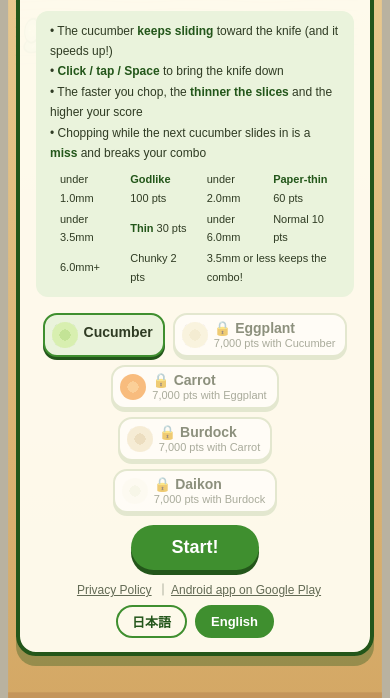
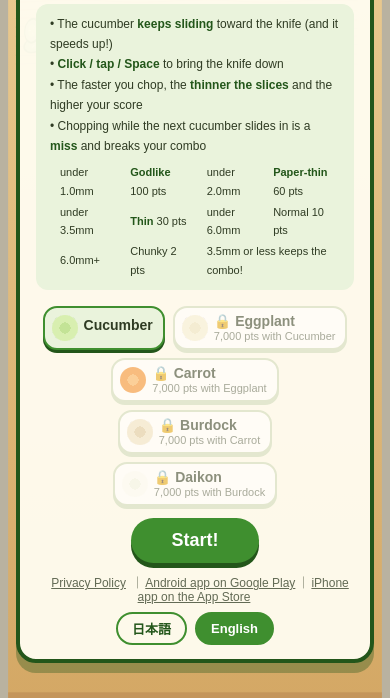
Before and after one commit to techgymjp/cucumber, a website: page index.html in a window 390 px wide. Shown: the part 146-844 px from the top of the page. Drawn offline with Linux system fonts and the light colour scheme; animation ran at ten frames a second.

Commit message:
Web 版のタイトル・結果画面に App Store へのリンクを追加
- Google Play へのリンクの横に「iPhone アプリ（App Store）」を並べる（英語：iPhone app on the App Store）
- 日本語は apps.apple.com/jp、英語は apps.apple.com/us のページを開く。新しいタブで開く
- web-only の範囲に入れてあり、アプリ用のビルド（npm run build:app）では取り除く
- README に App Store の URL を記録

Co-Authored-By: Claude Opus 5.5 <noreply@anthropic.com>
Claude-Session: https://claude.ai/code/session_01BUKG5VYtDsmmHVPB5Vkx7d

```diff
--- a/index.html
+++ b/index.html
@@ -57,7 +57,7 @@
           <a href="https://techgym.jp/privacy-policy/" data-i18n-href="url.privacy" target="_blank" rel="noopener" data-i18n="legal.privacy">プライバシーポリシー</a>
           <span id="adPrivacy" hidden>｜<a href="#" id="adPrivacyLink" data-i18n="legal.adSettings">広告の設定</a></span>
           <!-- web-only: Web 版だけ。アプリには入れない（scripts/build-web.js が npm run build:app で消す） -->
-          <span class="storeLinks" hidden>｜<a class="playLink" href="https://play.google.com/store/apps/details?id=jp.techgym.cucumber" target="_blank" rel="noopener" data-i18n="store.play">Android アプリ版（Google Play）</a></span>
+          <span class="storeLinks" hidden>｜<a class="playLink" href="https://play.google.com/store/apps/details?id=jp.techgym.cucumber" target="_blank" rel="noopener" data-i18n="store.play">Android アプリ版（Google Play）</a></span><span class="storeLinks" hidden>｜<a class="appStoreLink" href="https://apps.apple.com/jp/app/id6827720843" target="_blank" rel="noopener" data-i18n="store.appStore">iPhone アプリ（App Store）</a></span>
           <!-- /web-only -->
         </p>
         <p class="langSel"><button class="langBtn" data-lang="ja">日本語</button><button class="langBtn" data-lang="en">English</button></p>
@@ -124,7 +124,7 @@
           <a id="shareFb" class="sbtn fb" href="#" target="_blank" rel="noopener">Facebook</a>
           <button id="shareCopy" class="sbtn copy" type="button" data-i18n="share.copy">コピー</button>
         </div>
-        <div class="best"><span id="bestResult"></span><!-- web-only --><span class="storeLinks" hidden>｜<a class="playLink" href="https://play.google.com/store/apps/details?id=jp.techgym.cucumber" target="_blank" rel="noopener" data-i18n="store.play">Android アプリ版（Google Play）</a></span><!-- /web-only --></div>
+        <div class="best"><span id="bestResult"></span><!-- web-only --><span class="storeLinks" hidden>｜<a class="playLink" href="https://play.google.com/store/apps/details?id=jp.techgym.cucumber" target="_blank" rel="noopener" data-i18n="store.play">Android アプリ版（Google Play）</a></span><span class="storeLinks" hidden>｜<a class="appStoreLink" href="https://apps.apple.com/jp/app/id6827720843" target="_blank" rel="noopener" data-i18n="store.appStore">iPhone アプリ（App Store）</a></span><!-- /web-only --></div>
       </div>
     </div>
   </div>
--- a/js/i18n.js
+++ b/js/i18n.js
@@ -23,6 +23,7 @@ const I18N = (() => {
       'legal.adSettings': '広告の設定',
       // web-only:start（Web 版だけ。アプリには入れない）
       'store.play': 'Android アプリ版（Google Play）',
+      'store.appStore': 'iPhone アプリ（App Store）',
       // web-only:end
       'url.privacy': 'https://techgym.jp/privacy-policy/',
       'best': '自己ベスト: {n} 点',
@@ -109,6 +110,7 @@ const I18N = (() => {
       'legal.adSettings': 'Ad settings',
       // web-only:start
       'store.play': 'Android app on Google Play',
+      'store.appStore': 'iPhone app on the App Store',
       // web-only:end
       'url.privacy': 'https://techgym.jp/privacy-policy-en/',
       'best': 'Best: {n} pts',
--- a/js/main.js
+++ b/js/main.js
@@ -567,9 +567,12 @@
   // Web 版だけ、アプリのストアへのリンクを出す（表示言語に合わせたストアのページを開く）。
   // アプリ用のビルド（npm run build:app）ではこの部分ごと取り除くので、アプリには入らない
   const PLAY_URL = 'https://play.google.com/store/apps/details?id=jp.techgym.cucumber';
+  const APP_STORE_URL_JA = 'https://apps.apple.com/jp/app/id6827720843';
+  const APP_STORE_URL_EN = 'https://apps.apple.com/us/app/id6827720843';
   function renderStoreLinks() {
     document.querySelectorAll('.storeLinks').forEach(el => { el.hidden = false; });
     document.querySelectorAll('.playLink').forEach(a => { a.href = `${PLAY_URL}&hl=${I18N.lang}`; });
+    document.querySelectorAll('.appStoreLink').forEach(a => { a.href = I18N.lang === 'ja' ? APP_STORE_URL_JA : APP_STORE_URL_EN; });
   }
   // web-only:end
   function renderTexts() {
```
Also changed, not shown: README.md.
